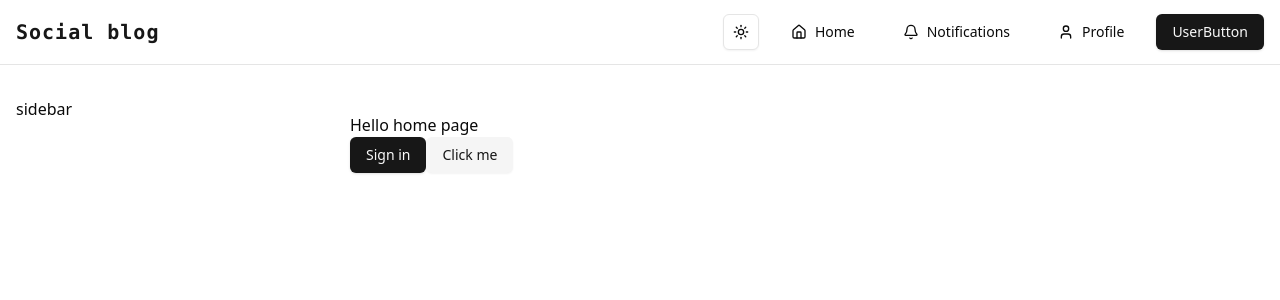
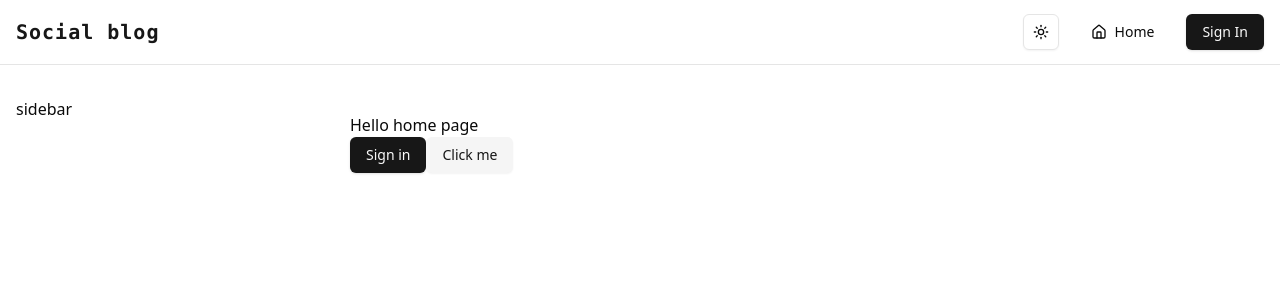
Before and after one commit to KNazarenko/demo-social-blog, a Next.js app: page / in a window 1280 px wide. Shown: the top 300 px of the page. Built offline with nearby package versions, Linux system fonts and the light colour scheme.

Commit message:
return after Auth implementaion

```diff
--- a/src/components/DesktopNavbar.tsx
+++ b/src/components/DesktopNavbar.tsx
@@ -1,13 +1,20 @@
+'use client';
+
 import { fetchUserData } from '@/lib/auth';
-import React from 'react';
+import React, { useEffect, useState } from 'react';
 import ModeToggle from './ModeToggle';
 import { Button } from './ui/button';
 import Link from 'next/link';
 import { BellIcon, HomeIcon, UserIcon } from 'lucide-react';
 import { User } from '@/lib/definitions';
 
-async function DesktopNavbar() {
-	const user: User = await fetchUserData();
+function DesktopNavbar() {
+	const [user, setUser] = useState<User | null>(null);
+	const [isSignedIn, setIsSignedIn] = useState(false);
+
+	useEffect(() => {
+		fetchUserData().then((user) => setUser(user));
+	}, []);
 
 	return (
 		<div className="hidden md:flex items-center space-x-4">
@@ -20,7 +27,7 @@ async function DesktopNavbar() {
 				</Link>
 			</Button>
 
-			{user ? (
+			{isSignedIn ? (
 				<>
 					<Button
 						variant="ghost"
@@ -39,17 +46,25 @@ async function DesktopNavbar() {
 						asChild>
 						<Link
 							href={`/profile/${
-								user.username ??
-								user.email_address[0].split('@')[0]
+								user?.username ??
+								user?.email_address[0].split('@')[0]
 							}`}>
 							<UserIcon className="w-4 h-4" />
 							<span className="hidden lg:inline">Profile</span>
 						</Link>
 					</Button>
-					<Button variant="default">UserButton</Button>
+					<Button
+						variant="default"
+						onClick={() => setIsSignedIn(!isSignedIn)}>
+						Sign Out
+					</Button>
 				</>
 			) : (
-				<Button variant="default">Sign In</Button>
+				<Button
+					variant="default"
+					onClick={() => setIsSignedIn(!isSignedIn)}>
+					Sign In
+				</Button>
 			)}
 		</div>
 	);
--- a/src/components/MobileNavbar.tsx
+++ b/src/components/MobileNavbar.tsx
@@ -21,7 +21,7 @@ import ModeToggle from './ModeToggle';
 
 function MobileNavbar() {
 	const [showMobileMenu, setShowMobileMenu] = useState(false);
-	const isSignedIn = true;
+	const [isSignedIn, setIsSignedIn] = useState(false);
 
 	return (
 		<div className="flex md:hidden items-center space-x-2">
@@ -70,13 +70,17 @@ function MobileNavbar() {
 								</Button>
 								<Button
 									variant="ghost"
-									className="flex items-center gap-3 justify-start w-full">
+									className="flex items-center gap-3 justify-start w-full"
+									onClick={() => setIsSignedIn(!isSignedIn)}>
 									<LogOutIcon className="w-4 h-4" />
 									Logout
 								</Button>
 							</>
 						) : (
-							<Button variant="default" className="w-full">
+							<Button
+								variant="default"
+								className="w-full"
+								onClick={() => setIsSignedIn(!isSignedIn)}>
 								Sign In
 							</Button>
 						)}
```
